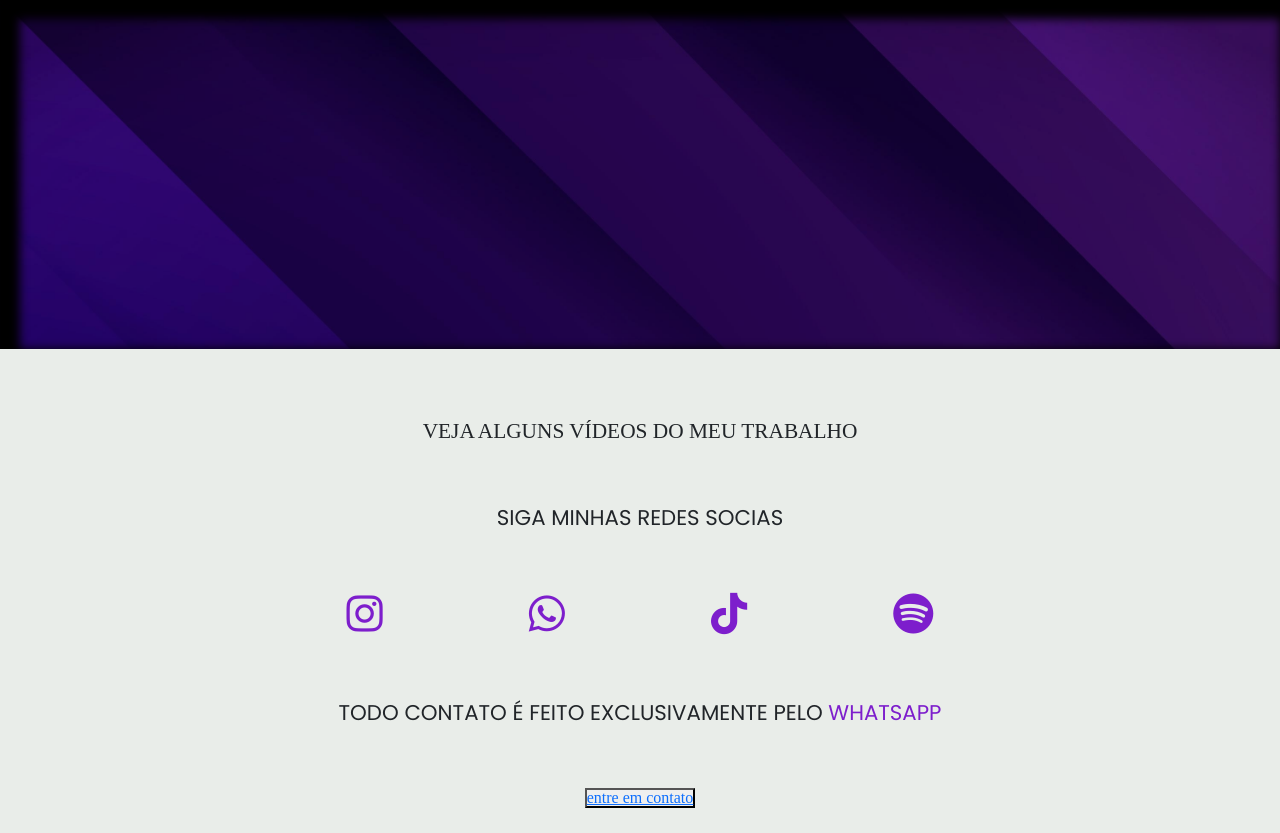
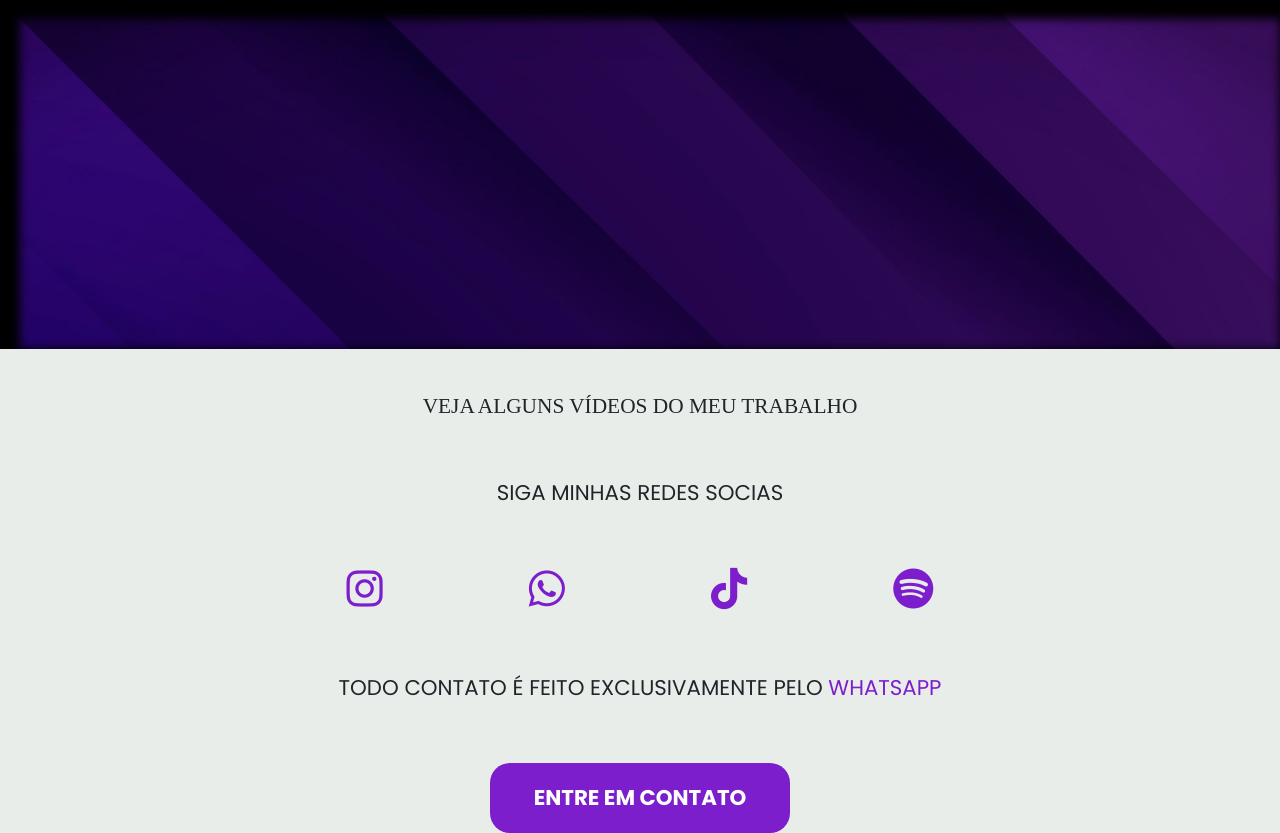
Before and after one commit to Henryque011/ManoTaless, a PHP site: page / in a window 1280 px wide. Shown: the part 1305-2138 px from the top of the page. Before the commit the page ends 2113 px from the top, so only its background shows below. Run offline with PHP 8.4, Linux system fonts and the light colour scheme; some libraries are stand-ins or nearby versions; some web fonts are replaced.

Commit message:
style.css

```diff
--- a/css/style.css
+++ b/css/style.css
@@ -286,8 +286,23 @@ body {
                     color: var(--medium_purple);
                 }
             }
+
+            button {
+                width: 300px;
+                height: 70px;
+                border: none;
+                border-radius: 20px;
+                background-color: var(--medium_purple);
+
+                a {
+                    text-decoration: none;
+                    font-size: 16pt;
+                    color: white;
+                    font-family: var(--font_poppins);
+                    text-transform: uppercase;
+                    font-weight: bold;
+                }
+            }
         }
     }
-
-
 }
```
